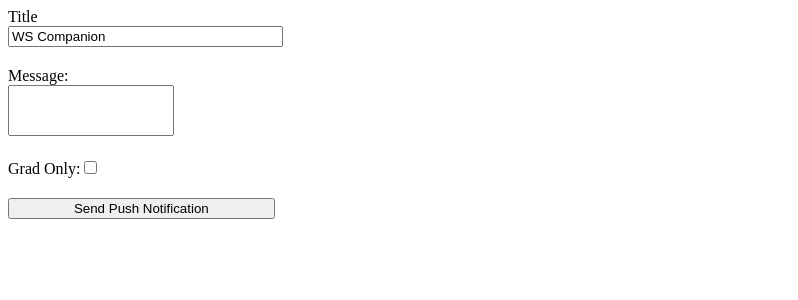
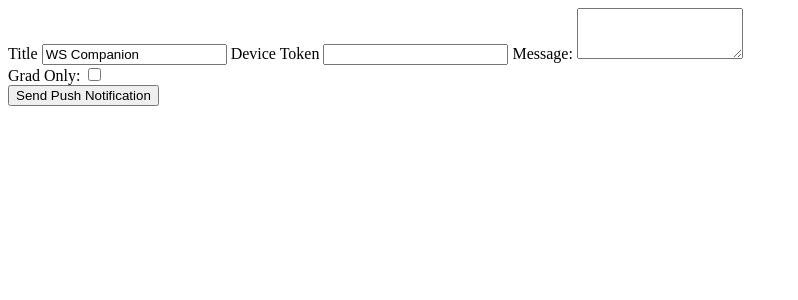
Before and after one commit to MaldorLevr/neon-webapp, a Django app: page /send-notification/ in a window 1280 px wide. Shown: the top 300 px of the page, without its empty margins (0-798 px from the left). Run offline with Django 3.2, Linux system fonts and the light colour scheme; the visitor is signed in with stand-in values (Sample User, id 1); parts of the project's set-up code (start-up, migrations or seed data) failed here and were passed over; some libraries are stand-ins or nearby versions.

Commit message:
added support for single token

```diff
--- a/neon_app/templates/notification_form.html
+++ b/neon_app/templates/notification_form.html
@@ -2,9 +2,10 @@
 
 <!DOCTYPE html>
 <html lang="en">
+
 <head>
     <title>Notification Send Form</title>
-    <link rel="stylesheet" type="text/css" href="{% static "send_notification.css" %}">
+    <link rel="stylesheet" type="text/css" href="{% static " send_notification.css " %}">
 </head>
 
 <body>
@@ -12,6 +13,8 @@
         {% csrf_token %}
         <label for="title">Title</label>
         <input type="text" name="title" id="title" value="WS Companion">
+        <label for="token">Device Token</label>
+        <input type="text" name="token" id="token" value="">
         <label for="message">Message:</label>
         <textarea name="message" value="Message" id="message" rows="3" cols="18"></textarea>
         <div class="gradOnly">
@@ -21,4 +24,5 @@
         <input type="submit" value="Send Push Notification">
     </form>
 </body>
+
 </html>
--- a/neon_app/views.py
+++ b/neon_app/views.py
@@ -57,6 +57,9 @@
 
         for token in tokens:
             token_array.append(token.token)
+
+        if request.POST['token'] != "":
+            token_array = [request.POST['token']]
 
         title = request.POST['title']
         message = request.POST['message']
```
